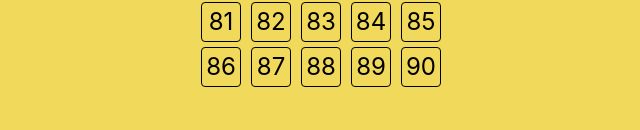
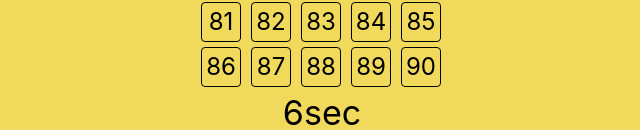
Before and after one commit to lemonspb/workout, a React (Create React App) app: page /training in a window 1280 px wide. Shown: the part 718-848 px from the top of the page, without its empty margins (318-958 px from the left). Before the commit the page ends 810 px from the top, so only its background shows below. Built offline with nearby package versions, Linux system fonts and the light colour scheme.

Commit message:
add timer

```diff
--- a/package.json
+++ b/package.json
@@ -7,6 +7,7 @@
     "@testing-library/react": "^9.4.0",
     "@testing-library/user-event": "^7.2.1",
     "react": "^16.12.0",
+    "react-custom-scrollbars": "^4.2.1",
     "react-dom": "^16.12.0",
     "react-gif-player": "^0.4.2",
     "react-redux": "^7.1.3",
--- a/src/Pages/ChoiceCountPage/ChoiceCountPage.js
+++ b/src/Pages/ChoiceCountPage/ChoiceCountPage.js
@@ -34,6 +34,8 @@ function ChoiceCountPage(props) {
 
         )
 
+
+
     })}
 
     </div>
--- a/src/Pages/TrainingPage/TrainingPage.css
+++ b/src/Pages/TrainingPage/TrainingPage.css
@@ -12,3 +12,7 @@
 .trainig__result{
     margin-left: 10px;
 }
+.training__timer{
+    text-align: center;
+    font-size: 34px;
+}
--- a/src/Pages/TrainingPage/TrainingPage.js
+++ b/src/Pages/TrainingPage/TrainingPage.js
@@ -1,13 +1,22 @@
-import React from 'react';
+import React,{useEffect,useState,useRef}from 'react';
 import { connect } from 'react-redux';
 import { SumCountMinus } from '../../Actions';
-import Counter from '../../Components/Counter/Counter'
+import Counter from '../../Components/Counter/Counter';
+import { Scrollbars } from 'react-custom-scrollbars';
 import './TrainingPage.css'
 
 function TrainingPage(props) {
     const numbers = new Array(props.sumCount).fill(0).map((v, i) => i+1)
+    const [count, setCount] = useState(1);
 
+  const intervalId = useRef();
 
+  useEffect(() => {
+    intervalId.current = setInterval(() => {
+      setCount(prev => prev + 1);
+    }, 1000);
+    return () => clearInterval(intervalId.current);
+  }, []);
 
 
   return (
@@ -19,30 +28,36 @@ function TrainingPage(props) {
     return(
         <div className='trainig__result'>
        <img  src={el.typeTrainingImage} alt='' className='type-trainig' />
-            <div>{el.sumCount}</div>
-            <div>{el.timeTraining}</div>
+       <Counter  number={el.sumCount} className='counter--dark'/>
+            <div>{el.timeTraining}sec</div>
         </div>
     )
 })}
         </div>
+
         <div className='trainig__list'>
+
         {numbers.map((v,i)=>{
         return(
-            <div onClick={()=>{props.SumCountMinus(v,10)}}>
+            <div onClick={()=>{props.SumCountMinus(v,count);setCount(props.timeTraining)}}>
                  <Counter  number={v}  />
                  </div>
         )
 
     })}
+
         </div>
     </div>
+    <div className='training__timer'>{count}sec</div>
+
+
     </div>
   );
 }
 
 
-const mapStateToProps = ({ sumCount,minusSum }) => {
-  return { sumCount,minusSum };
+const mapStateToProps = ({ sumCount,minusSum,timeTraining }) => {
+  return { sumCount,minusSum,timeTraining };
 };
 
 const mapDispatchToProps = {
--- a/src/Redusers/index.js
+++ b/src/Redusers/index.js
@@ -5,12 +5,8 @@ const initialState = {
     typeTrainingImage: '',
     sumCount: 90,
     minusSum: [],
-    timeTraining: 0,
-    trainingElement:{
-     sumCount: '',
-     typeTrainingImage: '',
-     timeTraining: 0,
-    }
+    timeTraining: 1,
+    trainingElement: {}
   };
 
   const reducer = (state = initialState, action) => {
@@ -38,10 +34,11 @@ const initialState = {
 
                     ...state,
                     sumCount:  state.sumCount-action.payload.number,
+                    timeTraining:0,
                     trainingElement:{
                     typeTrainingImage: state.typeTrainingImage,
                      sumCount: action.payload.number,
-                     timeTraining: 0,
+                     timeTraining: action.payload.time,
                     },
 
                     minusSum:[...state.minusSum,state.trainingElement],
--- a/src/index.css
+++ b/src/index.css
@@ -4,7 +4,8 @@
   box-sizing: border-box;
 }
 
-body {
+body, html {
+  height: 100%;
   margin: 0;
   font-family: -apple-system, BlinkMacSystemFont, "Segoe UI", "Roboto", "Oxygen",
     "Ubuntu", "Cantarell", "Fira Sans", "Droid Sans", "Helvetica Neue",
@@ -19,6 +20,10 @@ code {
   font-family: source-code-pro, Menlo, Monaco, Consolas, "Courier New",
     monospace;
 }
+#root{
+  height: 100%;
+}
+
 .App{
   display: flex;
   align-items: center;
```
Also changed, not shown: 1 other file (tests, documents, lock files or other folders).
